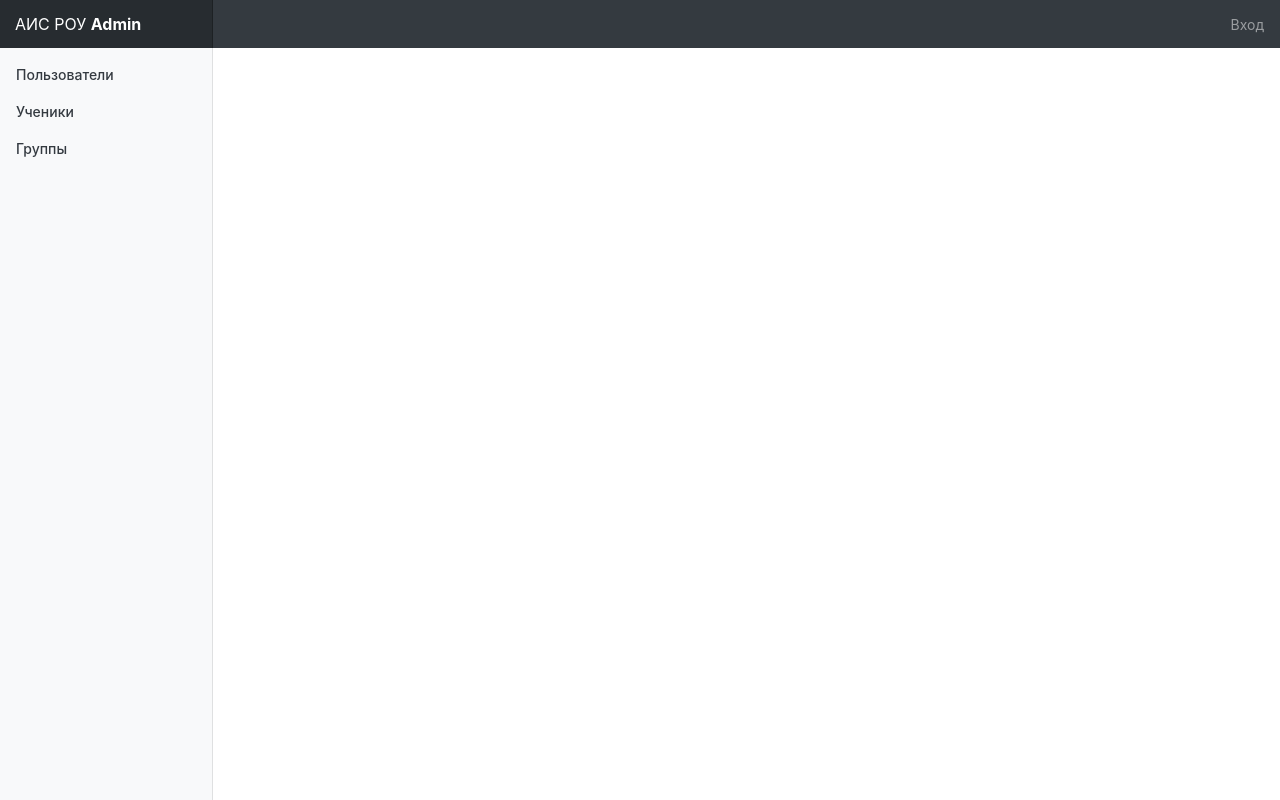
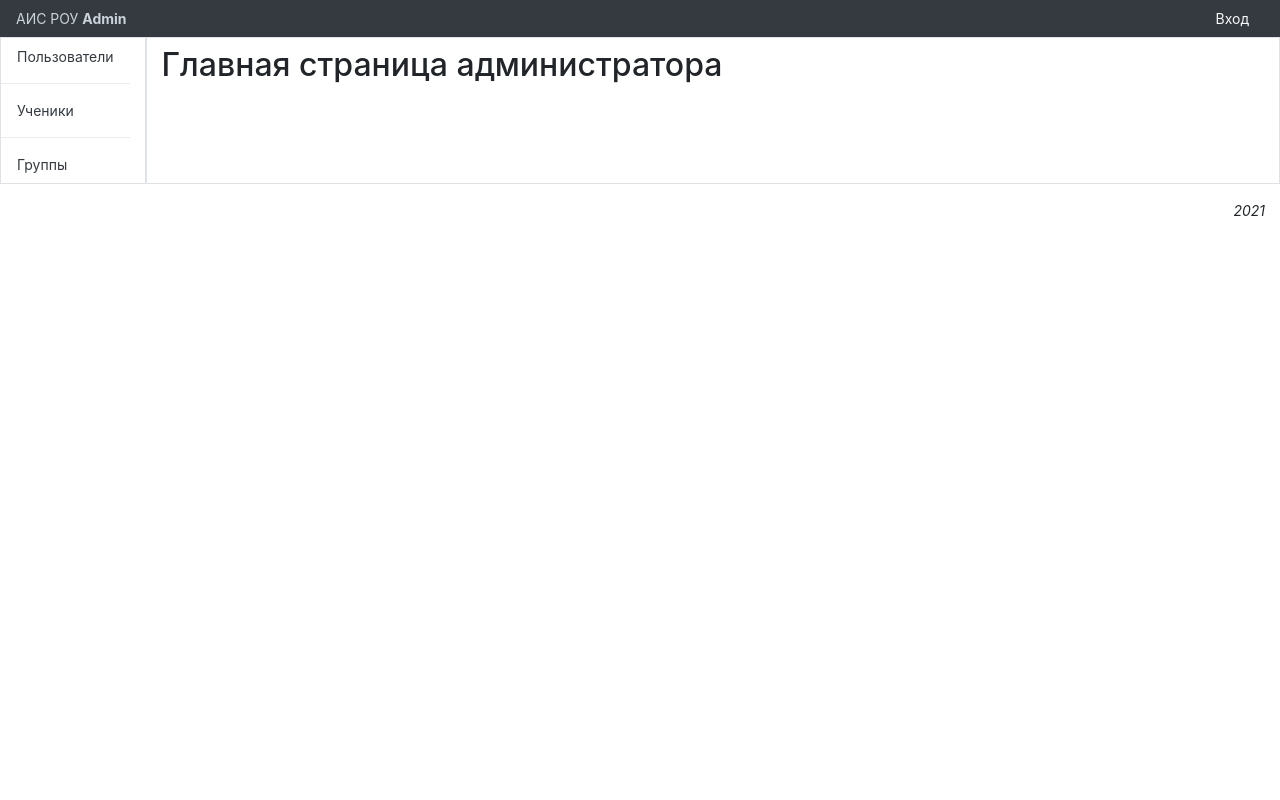
Before and after one commit to VitaliyBiletov/aisrou-django-backend-, a Django app: page /admin_panel/admin_panel/ in a window 1280 px wide. Run offline with Django 3.2, Linux system fonts and the light colour scheme; some libraries are stand-ins or nearby versions.

Commit message:
edit main page admin

```diff
--- a/admin_panel/urls.py
+++ b/admin_panel/urls.py
@@ -1,5 +1,9 @@
+from django.conf import settings
 from django.urls import path, include
 from django.conf.urls import url
+from django.views.decorators.cache import never_cache
+from django.views.static import serve
+
 from . import views
 
 forms_template = {
@@ -20,3 +24,6 @@ urlpatterns = [
     path('groups/attachment/', views.groups_attachment, name='attachment'),
     path('groups/unpin/<int:id>/', views.unpin),
 ]
+
+if settings.DEBUG:
+    urlpatterns.append(path('static/<path:path>', never_cache(serve)))
--- a/admin_panel/views.py
+++ b/admin_panel/views.py
@@ -20,7 +20,6 @@ def index(request):
 
 
 @login_required
-@transaction.atomic
 def users(request):
     list_users = User.objects.all()
     return render(
--- a/mysite/settings.py
+++ b/mysite/settings.py
@@ -40,6 +40,7 @@ INSTALLED_APPS = [
     'django.contrib.staticfiles',
     'main',
     'admin_panel',
+    'bootstrap4'
 ]
 
 CRISPY_TEMPLATE_PACK = 'bootstrap4'
--- a/templates/admin_panel/base_admin.html
+++ b/templates/admin_panel/base_admin.html
@@ -1,71 +1,54 @@
+{% load bootstrap4 %}
 {% load static %}
 
 <!DOCTYPE html>
 <html lang="en">
 <head>
-    <meta charset="UTF-8">
-    <title>{% block title %}{% endblock %}</title>
-    <link rel="stylesheet" href="https://stackpath.bootstrapcdn.com/bootstrap/4.3.1/css/bootstrap.min.css" integrity="sha384-ggOyR0iXCbMQv3Xipma34MD+dH/1fQ784/j6cY/iJTQUOhcWr7x9JvoRxT2MZw1T" crossorigin="anonymous">
+    <meta http-equiv="Content-Type" content="text/html" charset="UTF-8" >
+    <meta name="viewport" content="width=device-width, initial-scale=1, shrink-to-fit=no">
+    <title>{% block title %}Главная{% endblock %}</title>
+{#    <link rel="stylesheet" href="https://stackpath.bootstrapcdn.com/bootstrap/4.3.1/css/bootstrap.min.css" integrity="sha384-ggOyR0iXCbMQv3Xipma34MD+dH/1fQ784/j6cY/iJTQUOhcWr7x9JvoRxT2MZw1T" crossorigin="anonymous">#}
+    {% bootstrap_css %}
     <link rel="stylesheet" href="{% static 'css/dashboard.css' %}" />
+    <link rel="stylesheet" href="{% static 'css/style.css' %}">
 {#    <script src="https://code.jquery.com/jquery-1.12.4.js"></script>#}
-    <script src="https://ajax.googleapis.com/ajax/libs/jquery/3.6.0/jquery.min.js"></script>
+{#    <script src="https://ajax.googleapis.com/ajax/libs/jquery/3.6.0/jquery.min.js"></script>#}
     <script src="https://code.jquery.com/ui/1.12.1/jquery-ui.js"></script>
     <script src="https://cdnjs.cloudflare.com/ajax/libs/jquery-modal/0.9.1/jquery.modal.min.js"></script>
     <link rel="stylesheet" href="https://cdnjs.cloudflare.com/ajax/libs/jquery-modal/0.9.1/jquery.modal.min.css" />
-    <link rel="stylesheet" href="{% static 'css/style.css' %}">
-<body style="overflow: hidden;">
-
-<nav class="navbar navbar-dark sticky-top bg-dark flex-md-nowrap p-0">
-    <a class="navbar-brand col-sm-3 col-md-2" href="/">АИС РОУ <b>Admin</b></a>
-    <ul class="navbar-nav px-3">
+    {% bootstrap_javascript jquery='full' %}
+<body style="overflow: hidden;" class="container-fluid">
+    <div class="row bg-dark">
+        <ul class="col nav justify-content-between">
+            <li class="nav-item text-nowrap">
+                <a class="nav-link text-light" href="/">АИС РОУ <b>Admin</b></a>
+            </li>
             <li class="nav-item text-nowrap">
             {% if user.is_authenticated %}
-                    <a class="nav-link" href="{% url 'logout' %}?next=/">
+                <a class="nav-link text-light" href="{% url 'logout' %}?next=/">
                      Выход
                 </a>
             {% else %}
-                    <a class="nav-link" href="{% url 'login' %}?next={{request.path}}">
+                <a class="nav-link text-light" href="{% url 'login' %}?next={{request.path}}">
                     Вход
                 </a>
             {% endif %}
             </li>
         </ul>
+    </div>
+    <div class="row">
+        <nav class="col-md-auto nav flex-column border">
+            <a class="nav-link text-dark" href="{% url 'users' %}">Пользователи</a>
+            <div class="dropdown-divider"></div>
+            <a class="nav-link text-dark" href="{% url 'pupils' %}">Ученики</a>
+            <div class="dropdown-divider"></div>
+            <a class="nav-link text-dark" href="{% url 'groups' %}">Группы</a>
         </nav>
-
-<div class="container-fluid">
-      <div class="row">
-        <nav class="col-md-2 d-none d-md-block bg-light sidebar">
-          <div class="sidebar-sticky">
-            <ul class="nav flex-column">
-              <li class="nav-item">
-                  <a class="nav-link text-dark" href="{% url 'users' %}">
-                         Пользователи
-                  </a>
-              </li>
-              <li class="nav-item">
-                  <a class="nav-link text-dark" href="{% url 'pupils' %}">
-                         Ученики
-                  </a>
-              </li>
-              <li class="nav-item">
-                  <a class="nav-link text-dark" href="{% url 'groups' %}">
-                         Группы
-                  </a>
-              </li>
-            </ul>
+        <section class="col border py-2">
+            {% block content %}{% endblock %}
+            {% bootstrap_messages %}
+        </section>
     </div>
-        </nav>
-
-        <main role="main" class="col-md-9 ml-sm-auto col-lg-10 pt-3 px-4">
-            <div class="container">
-                    {% block content %}{% endblock %}
-            </div>
-        </main>
-
-    </div>
-</div>
+    <footer class="mt-3"><p class="text-right font-italic">2021</p></footer>
 </body>
 </html>
-    <link href="https://cdn.jsdelivr.net/npm/select2@4.1.0-rc.0/dist/css/select2.min.css" rel="stylesheet" />
-    <script src="https://cdn.jsdelivr.net/npm/select2@4.1.0-rc.0/dist/js/select2.min.js"></script>
-    <script type="application/javascript" src="{% static 'js/admin_panel/index.js' %}" ></script>
--- a/templates/admin_panel/index.html
+++ b/templates/admin_panel/index.html
@@ -1,11 +1,7 @@
 {% extends 'admin_panel/base_admin.html' %}
 
-{% block title %}
-    Панель администратора
-{% endblock %}
+{% block title %}Панель администратора{% endblock %}
 
 {% block content %}
-
-        {{ content }}
-
+    <h2>Главная страница администратора</h2>
 {% endblock %}
```
Also changed, not shown: db.sqlite3. Lines whose indentation alone changed are shown as unchanged.
